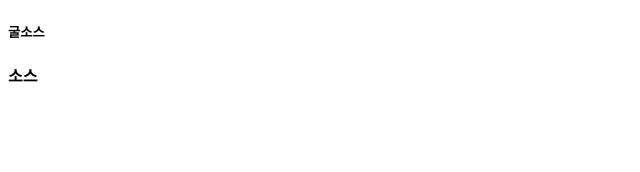
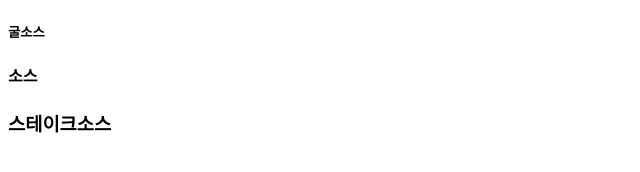
Before and after one commit to Lsangyub/Sangyub, a plain HTML site: page 0823pro/index.html in a window 1280 px wide. Shown: the whole page, without its empty margins (0-640 px from the left). Drawn offline with Linux system fonts and the light colour scheme.

Commit message:
세번째아아오유

```diff
--- a/0823pro/index.html
+++ b/0823pro/index.html
@@ -9,5 +9,6 @@
 <body>
     <h5>굴소스</h5>
     <h4>소스</h4>
+    <h3>스테이크소스</h3>
 </body>
 </html>
```
